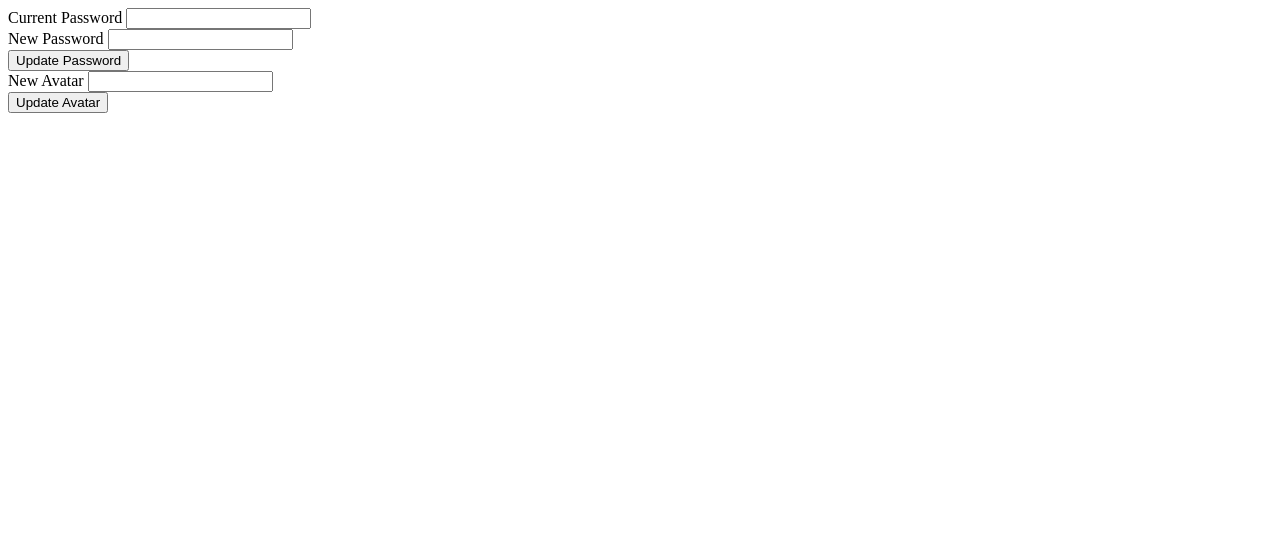
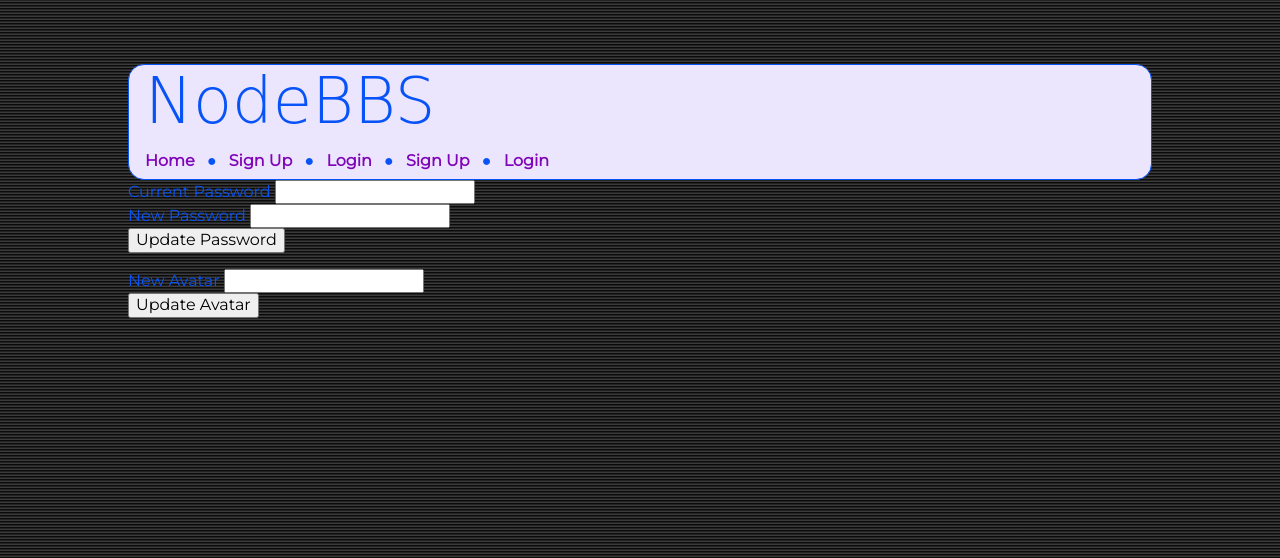
Before and after one commit to minusInfinite/nobeBBS, a Node project: template views/update.handlebars in a window 1280 px wide. Shown: the top 558 px of the page. Before the commit the page ends 113 px from the top, so only its background shows below. Run offline with Node 20 templates, Linux system fonts and the light colour scheme; the template is opened without the code that fills it, so the values that code supplies are empty; some libraries are stand-ins or nearby versions; some web fonts are replaced.

Commit message:
updated main template file

```diff
--- a/views/layouts/main.handlebars
+++ b/views/layouts/main.handlebars
@@ -1,12 +1,52 @@
-<!DOCTYPE html>
 <html lang="en">
-<head>
-    <meta charset="UTF-8">
-    <meta http-equiv="X-UA-Compatible" content="IE=edge">
-    <meta name="viewport" content="width=device-width, initial-scale=1.0">
-    <title>Document</title>
-</head>
-<body>
-    {{{body}}}
-</body>
+    <head>
+        <meta charset="UTF-8" />
+        <meta http-equiv="X-UA-Compatible" content="IE=edge" />
+        <meta name="viewport" content="width=device-width, initial-scale=1.0" />
+        <link rel="stylesheet" href="/css/styles.css" />
+        <title>NodeBBS</title>
+    </head>
+    <body>
+        <script src="/js/modal.js"></script>
+        <div class="wrap">
+            <div class="header-container">
+                <header>
+                    <h1>NodeBBS</h1>
+                </header>
+                <nav>
+                    <ul>
+                        <li><a href="#Home">Home</a></li>
+                        {{#if logged_in}}
+                            <li><a href="#user-dashboard">User Dashboard</a></li>
+                            <li><a href="#Logout">Logout</a></li>
+                        {{else}}
+                            <li><a href="#sign-up">Sign Up</a></li>
+                            <li><a href="#Login">Login</a></li>
+                        {{/if}}
+                        {{#if (and isAdmin logged_in)}}
+                            <li><a href="#user-dashboard">User Dashboard</a></li>
+                            <li><a href="#admin-dashboard">Admin Dashboard</a></li>
+                            <li><a href="#Logout">Logout</a></li>
+                        {{else}}
+                            <li><a href="#sign-up">Sign Up</a></li>
+                            <li><a href="#Login">Login</a></li>
+                        {{/if}}
+                    </ul>
+                </nav>
+            </div>
+            <main>
+                {{{body}}}
+            </main>
+        </div>
+        <div id="modal" class="modal">
+            <div class="modal-container">
+                <div class="modal-header">
+                    <h2 id="modal-header-message">Prompt</h2>
+                    <span class="modal-close">&times;</span>
+                </div>
+                <div id="modal-content">Content</div>
+            </div>
+        </div>
+        <script src="./js/scripts.js"></script>
+    </body>
 </html>
```
